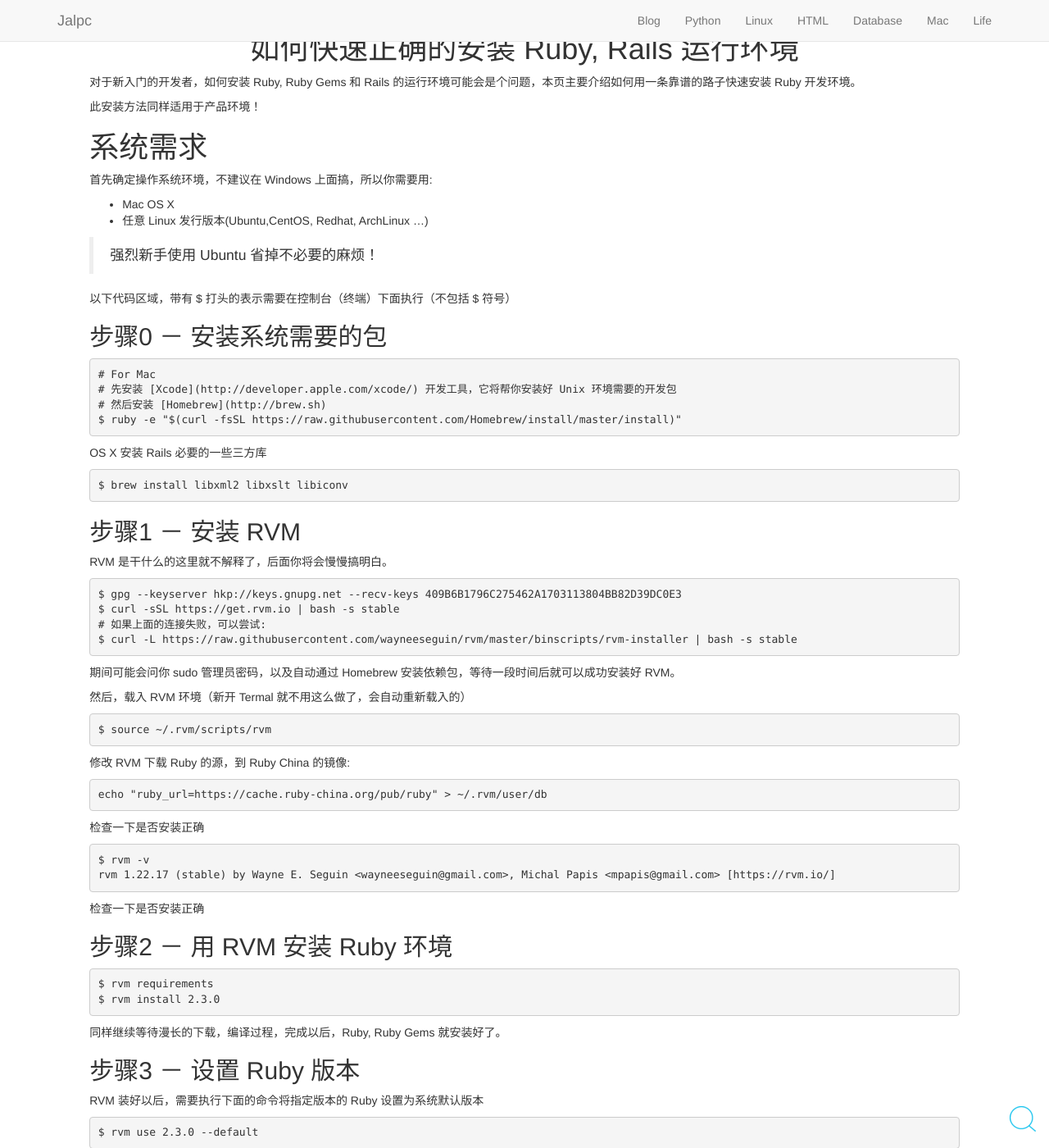
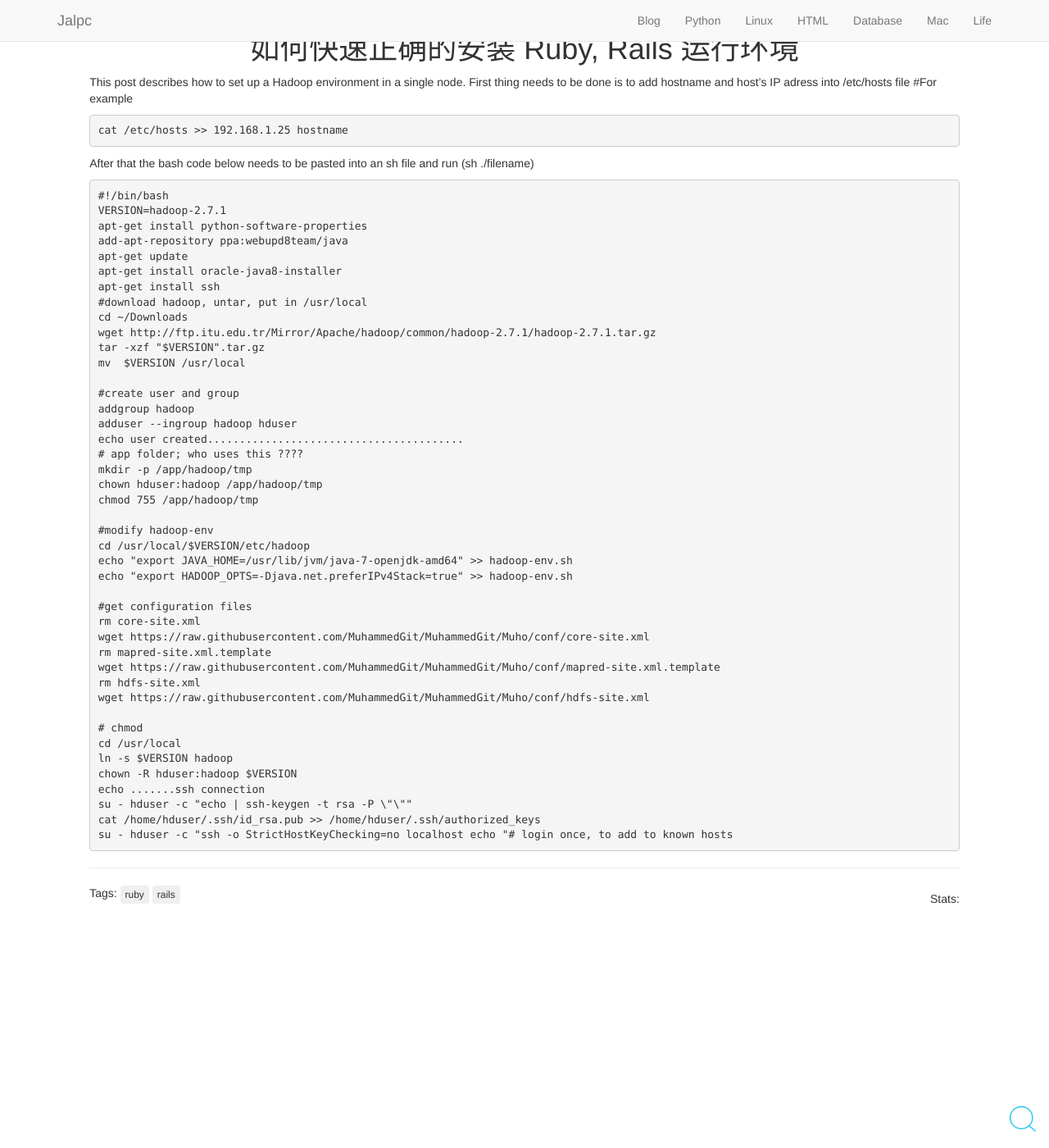
Before and after one commit to MuhammedGit/MuhammedGit.github.io, a Jekyll site: the page built from _posts/2016-11-27-install-ruby-rvm-rails.md, in a window 1280 px wide and 1400 px high. Shown: the whole window at 82% size. Built offline with Jekyll 4.4.1, drawn with Linux system fonts in a browser that asks for light colours; nearby versions of some CDN libraries; library files that are not in the unit come from our copies; comment, search, counter and statistics services are not loaded; some of the changed text lies outside the part shown.

Commit message:
Update 2016-11-27-install-ruby-rvm-rails.md

````diff
--- a/_posts/2016-11-27-install-ruby-rvm-rails.md
+++ b/_posts/2016-11-27-install-ruby-rvm-rails.md
@@ -9,121 +9,55 @@
 icon: icon-ruby
 ---
 
-对于新入门的开发者，如何安装 Ruby, Ruby Gems 和 Rails 的运行环境可能会是个问题，本页主要介绍如何用一条靠谱的路子快速安装 Ruby 开发环境。
+This post describes how to set up a Hadoop environment in a single node.
+First thing needs to be done is to add hostname and host's IP adress into /etc/hosts file
+#For example
+``` bash
+cat /etc/hosts >> 192.168.1.25 hostname
+```
+After that the bash code below needs to be pasted into an sh file and run (sh ./filename)
+``` bash
+#!/bin/bash
+VERSION=hadoop-2.7.1
+apt-get install python-software-properties
+add-apt-repository ppa:webupd8team/java
+apt-get update
+apt-get install oracle-java8-installer
+apt-get install ssh
+#download hadoop, untar, put in /usr/local
+cd ~/Downloads
+wget http://ftp.itu.edu.tr/Mirror/Apache/hadoop/common/hadoop-2.7.1/hadoop-2.7.1.tar.gz
+tar -xzf "$VERSION".tar.gz
+mv  $VERSION /usr/local
 
-此安装方法同样适用于产品环境！
+#create user and group
+addgroup hadoop
+adduser --ingroup hadoop hduser
+echo user created........................................
+# app folder; who uses this ????
+mkdir -p /app/hadoop/tmp
+chown hduser:hadoop /app/hadoop/tmp
+chmod 755 /app/hadoop/tmp
 
-# 系统需求
+#modify hadoop-env
+cd /usr/local/$VERSION/etc/hadoop
+echo "export JAVA_HOME=/usr/lib/jvm/java-7-openjdk-amd64" >> hadoop-env.sh
+echo "export HADOOP_OPTS=-Djava.net.preferIPv4Stack=true" >> hadoop-env.sh
 
-首先确定操作系统环境，不建议在 Windows 上面搞，所以你需要用:
+#get configuration files
+rm core-site.xml
+wget https://raw.githubusercontent.com/MuhammedGit/MuhammedGit/Muho/conf/core-site.xml
+rm mapred-site.xml.template
+wget https://raw.githubusercontent.com/MuhammedGit/MuhammedGit/Muho/conf/mapred-site.xml.template
+rm hdfs-site.xml
+wget https://raw.githubusercontent.com/MuhammedGit/MuhammedGit/Muho/conf/hdfs-site.xml
 
-* Mac OS X
-* 任意 Linux 发行版本(Ubuntu,CentOS, Redhat, ArchLinux ...)
-
-> 强烈新手使用 Ubuntu 省掉不必要的麻烦！
-
-以下代码区域，带有 $ 打头的表示需要在控制台（终端）下面执行（不包括 $ 符号）
-
-## 步骤0 － 安装系统需要的包
-
-``` bash
-# For Mac
-# 先安装 [Xcode](http://developer.apple.com/xcode/) 开发工具，它将帮你安装好 Unix 环境需要的开发包
-# 然后安装 [Homebrew](http://brew.sh)
-$ ruby -e "$(curl -fsSL https://raw.githubusercontent.com/Homebrew/install/master/install)"
+# chmod
+cd /usr/local
+ln -s $VERSION hadoop
+chown -R hduser:hadoop $VERSION
+echo .......ssh connection
+su - hduser -c "echo | ssh-keygen -t rsa -P \"\""
+cat /home/hduser/.ssh/id_rsa.pub >> /home/hduser/.ssh/authorized_keys
+su - hduser -c "ssh -o StrictHostKeyChecking=no localhost echo "# login once, to add to known hosts
 ```
-
-OS X 安装 Rails 必要的一些三方库
-
-``` bash
-$ brew install libxml2 libxslt libiconv
-```
-
-## 步骤1 － 安装 RVM
-
-RVM 是干什么的这里就不解释了，后面你将会慢慢搞明白。
-
-``` bash
-$ gpg --keyserver hkp://keys.gnupg.net --recv-keys 409B6B1796C275462A1703113804BB82D39DC0E3
-$ curl -sSL https://get.rvm.io | bash -s stable
-# 如果上面的连接失败，可以尝试:
-$ curl -L https://raw.githubusercontent.com/wayneeseguin/rvm/master/binscripts/rvm-installer | bash -s stable
-```
-
-期间可能会问你 sudo 管理员密码，以及自动通过 Homebrew 安装依赖包，等待一段时间后就可以成功安装好 RVM。
-
-然后，载入 RVM 环境（新开 Termal 就不用这么做了，会自动重新载入的）
-
-``` bash
-$ source ~/.rvm/scripts/rvm
-```
-
-修改 RVM 下载 Ruby 的源，到 Ruby China 的镜像:
-
-``` bash
-echo "ruby_url=https://cache.ruby-china.org/pub/ruby" > ~/.rvm/user/db
-```
-
-检查一下是否安装正确
-
-``` bash
-$ rvm -v
-rvm 1.22.17 (stable) by Wayne E. Seguin <wayneeseguin@gmail.com>, Michal Papis <mpapis@gmail.com> [https://rvm.io/]
-```
-
-检查一下是否安装正确
-
-## 步骤2 － 用 RVM 安装 Ruby 环境
-
-``` bash
-$ rvm requirements
-$ rvm install 2.3.0
-```
-
-同样继续等待漫长的下载，编译过程，完成以后，Ruby, Ruby Gems 就安装好了。
-
-## 步骤3 － 设置 Ruby 版本
-
-RVM 装好以后，需要执行下面的命令将指定版本的 Ruby 设置为系统默认版本
-
-``` bash
-$ rvm use 2.3.0 --default
-```
-
-同样，也可以用其他版本号，前提是你有用 rvm install 安装过那个版本
-
-这个时候你可以测试是否正确
-
-``` bash
-$ ruby -v
-ruby 2.3.0 ...
-
-$ gem -v
-2.1.6
-
-$ gem sources --add https://gems.ruby-china.org/ --remove https://rubygems.org/
-```
-
-安装 Bundler
-
-``` bash
-$ gem install bundler
-```
-
-## 步骤4 － 安装 Rails 环境
-
-上面 3 个步骤过后，Ruby 环境就安装好了，接下来安装 Rails
-
-``` bash
-$ gem install rails
-```
-
-然后测试安装是否正确
-
-``` bash
-$ rails -v
-Rails 4.2.5
-```
-
-然后开始你的 Ruby，Rails 之旅吧。
-欢迎来到 Ruby 的世界！
````
